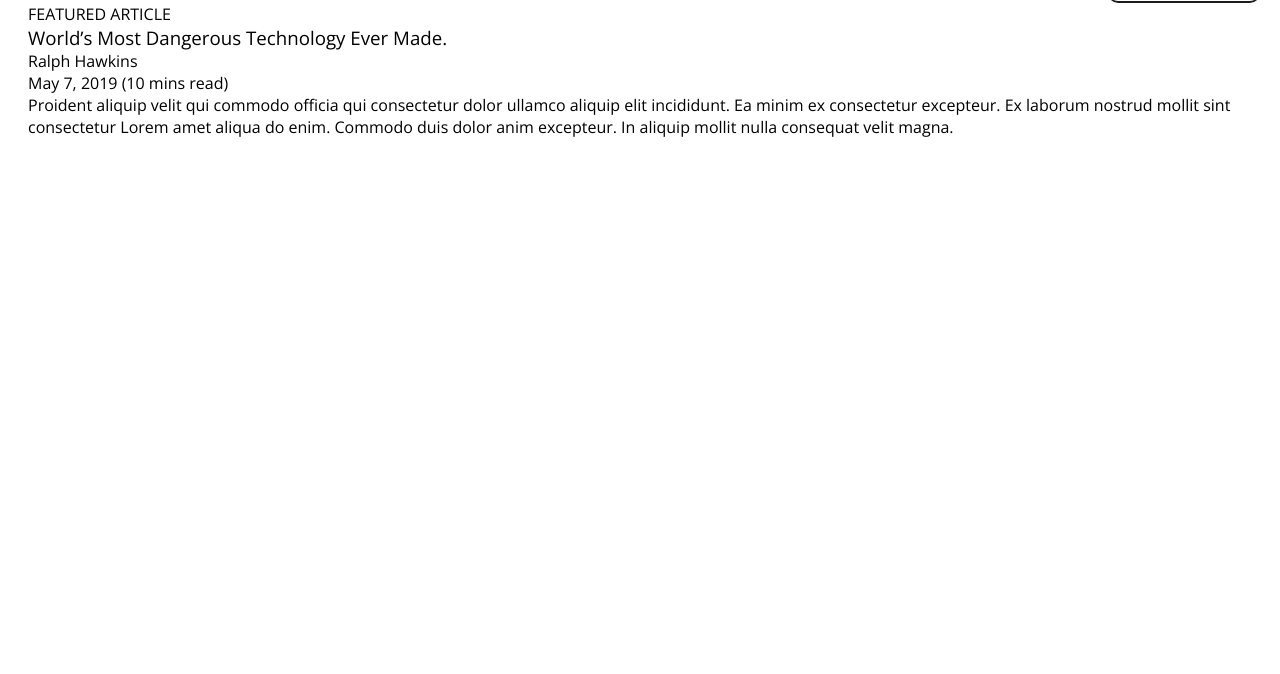
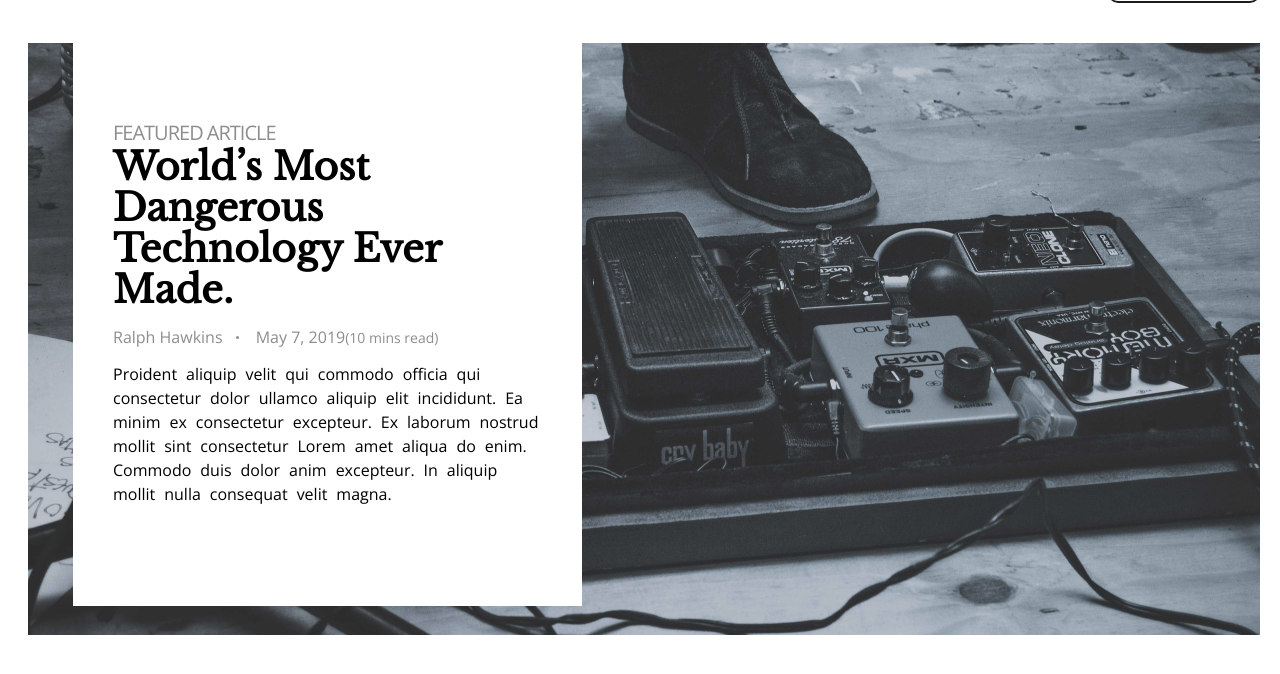
Before and after one commit to romafanasiev/chi_landing, a website: page src/index.html in a window 1280 px wide. Shown: the part 66-740 px from the top of the page. Drawn offline with Linux system fonts and the light colour scheme.

Commit message:
add hero section

```diff
--- a/src/index.html
+++ b/src/index.html
@@ -28,12 +28,18 @@
     <main>
       <section class="hero">
         <article class="article">
-          <p>FEATURED ARTICLE</p>
-          <h1>World’s Most Dangerous Technology Ever Made.</h1>
-          <p>Ralph Hawkins</p>
-          <p>May 7, 2019 (10 mins read)</p>
-          <p>
-            Proident aliquip velit qui commodo officia qui consectetur dolor ullamco aliquip elit incididunt.
+          <p class="article__description">FEATURED ARTICLE</p>
+          <h1 class="article__title">
+            World’s Most Dangerous
+            <br>
+            Technology Ever Made.
+          </h1>
+          <p class="article__author">
+            <span class="article__author_name">Ralph Hawkins</span>&nbsp;May 7, 2019<span class="article__author_time">(10 mins read)</span>
+          </p>
+          <p class="article__text">
+            Proident aliquip velit qui commodo officia qui
+            consectetur dolor ullamco aliquip elit incididunt.
             Ea minim ex consectetur excepteur. Ex laborum nostrud mollit sint consectetur Lorem amet aliqua do enim.
             Commodo duis dolor anim excepteur. In aliquip mollit nulla consequat velit magna.
           </p>
--- /dev/null
+++ b/src/styles/blocks/_article.scss
@@ -0,0 +1,54 @@
+.article {
+  margin-left: 45px;
+  padding: 76px 40px 100px;
+  background-color: $whiteColor;
+  max-width: 509px;
+
+  &__description {
+    color: $greyColor;
+    font-size: 20px;
+    line-height: 27px;
+    letter-spacing: -0.05em;
+  }
+
+  &__title {
+    font-family: "Libre Baskerville", serif;
+    font-size: 38px;
+    font-weight: 700;
+    line-height: 41px;
+  }
+
+  &__author {
+    margin-top: 16px;
+    display: flex;
+    align-items: baseline;
+    color: $greyColor;
+    font-size: 16px;
+    line-height: 22px;
+    &_name {
+      display: flex;
+      align-items: center;
+      &::after {
+        content: '';
+        display: inline-block;
+        margin: 0 13px;
+        height: 3px;
+        width: 3px;
+        background-color: $greyColor;
+        border-radius: 50%;
+      }
+    }
+    &_time {
+      font-size: 14px;
+      line-height: 19px;
+    }
+  }
+
+  &__text {
+    margin-top: 14px;
+    font-size: 16px;
+    line-height: 24px;
+    word-spacing: 0.3em;
+    max-width: 430px;
+  }
+}
--- /dev/null
+++ b/src/styles/blocks/_hero.scss
@@ -0,0 +1,8 @@
+.hero {
+  margin-top: 40px;
+  height: 592px;
+  background-image: url("./images/heroBackground.jpg");
+  background-repeat: no-repeat;
+  background-size: cover;
+
+}
--- a/src/styles/main.scss
+++ b/src/styles/main.scss
@@ -2,6 +2,8 @@
 @import "utils";
 @import "./blocks/page";
 @import "./blocks/header";
+@import "./blocks/hero";
+@import "./blocks/article";
 
 body {
   padding: 0 20px 0 28px;
--- a/src/styles/utils/_vars.scss
+++ b/src/styles/utils/_vars.scss
@@ -1,3 +1,4 @@
 $blackColor: #000;
 $whiteColor: #fff;
 $borderColor: #1c1c1c;
+$greyColor: #1c1c1c80;
```
Also changed, not shown: src/images/heroBackground.jpg (added), src/main.css.
